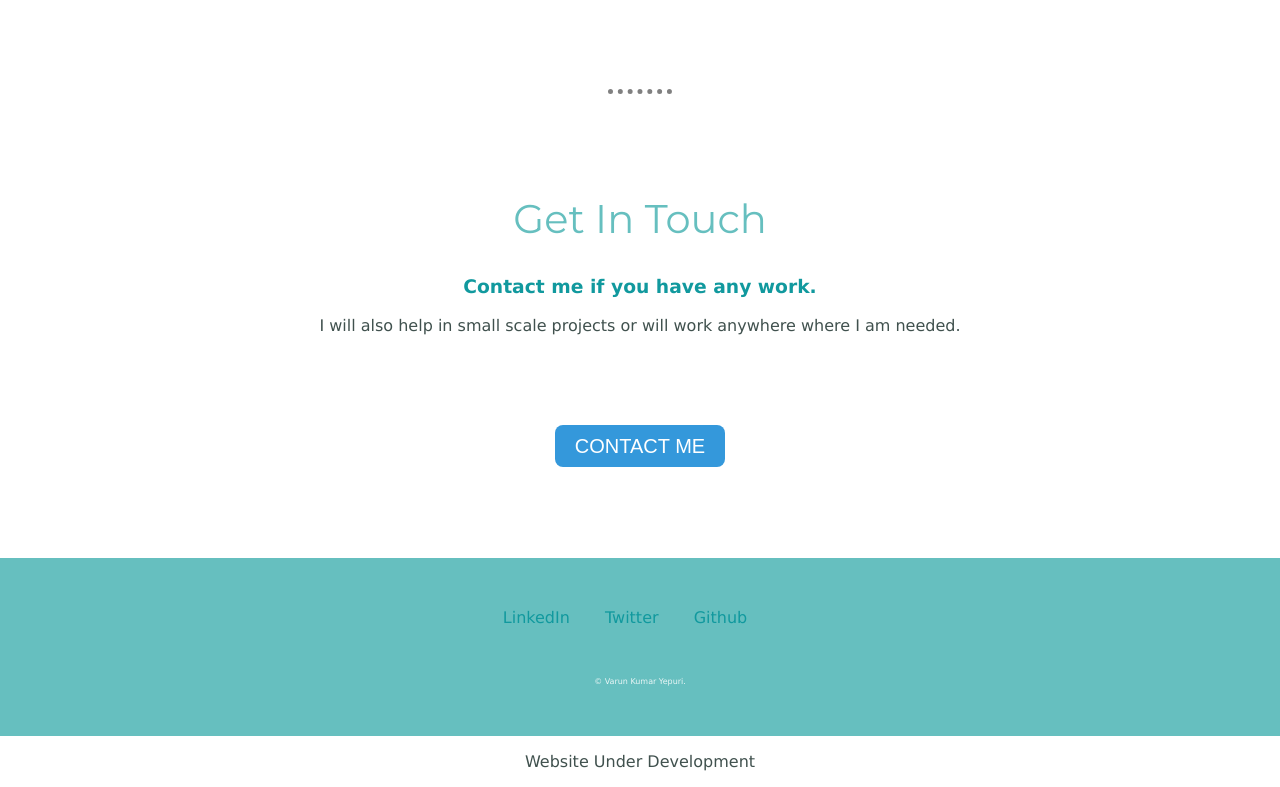
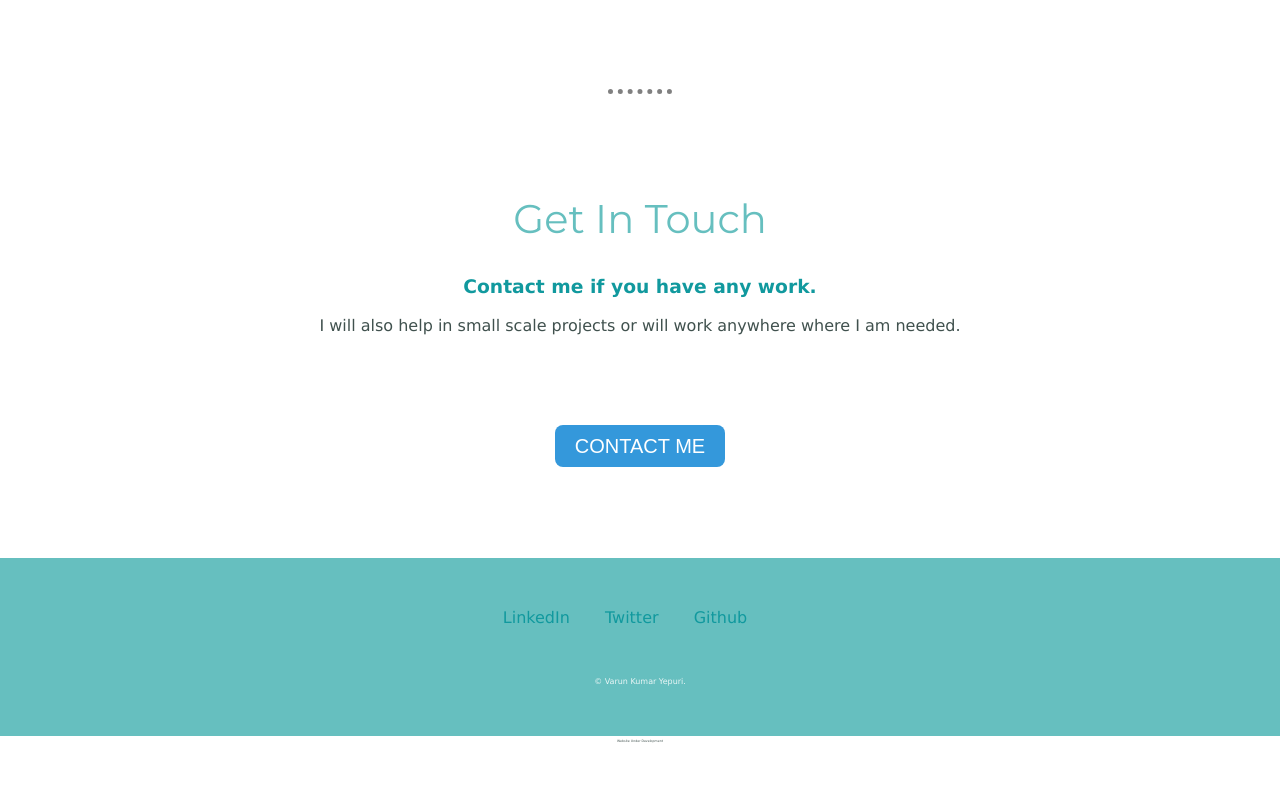
Before and after one commit to varun2215/cv2, a plain HTML site: page index.html in a window 1280 px wide. Shown: the part 2000-2787 px from the top of the page. After the commit the page ends 2746 px from the top, so only its background shows below. Drawn offline with Linux system fonts and the light colour scheme.

Commit message:
Update styles.css

```diff
--- a/css/styles.css
+++ b/css/styles.css
@@ -134,3 +134,6 @@ color: #EAF6F6;
   right: 300px;
   top: 50px;
 }
+
+.change{
+  font-size: 0.2rem;
```
